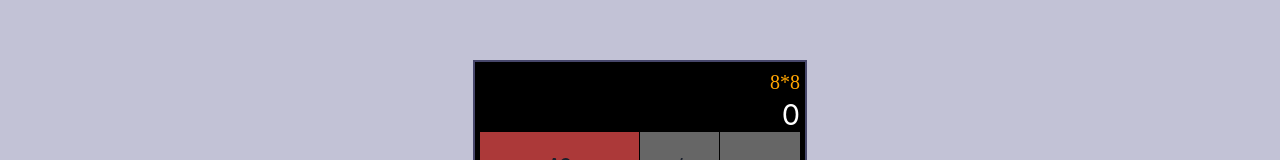
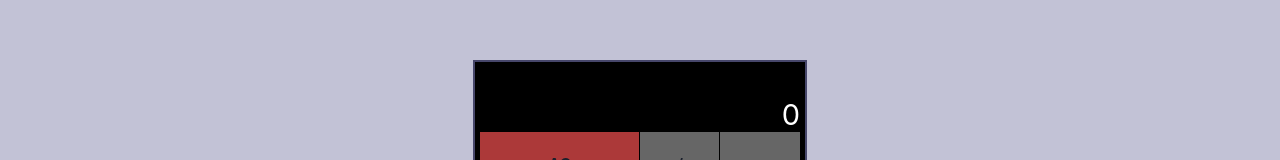
Before and after one commit to caiogiffoni/javascript-calculator, a React (Vite) app: page / in a window 1280 px wide. Shown: the part 108-268 px from the top of the page. Built offline with nearby package versions, Linux system fonts and the light colour scheme.

Commit message:
:sparkles: expression sync

```diff
--- a/src/App.tsx
+++ b/src/App.tsx
@@ -4,12 +4,13 @@ import { ButtonDot } from "./components/ButtonDot";
 import { ButtonNumbers } from "./components/ButtonNumbers";
 import { ButtonOperation } from "./components/ButtonOperation";
 import { useDisplay } from "./providers/display";
+import { useExpression } from "./providers/expression";
 
 function App() {
   // const [display, setDisplay] = useState("0");
   const { display } = useDisplay();
 
-  const [exp, setExp] = useState("");
+  const { expression } = useExpression();
 
   // useEffect(() => {}, [display]);
 
@@ -35,7 +36,7 @@ function App() {
       >
         <Box minH="20px" color="orange" textAlign="right">
           <Text fontFamily="digital" fontSize="20px" h="30px">
-            8*8
+            {expression != 0 ? expression : ""}
           </Text>
           <Box
             fontSize="29px"
--- a/src/providers/display/index.tsx
+++ b/src/providers/display/index.tsx
@@ -1,14 +1,14 @@
 import { createContext, useContext, useEffect, useState } from "react";
 
 interface IDisplayContext {
-  display: number | string;
+  display: any;
   setDisplay: React.Dispatch<React.SetStateAction<any>>;
 }
 
 // criar o context
 export const DisplayContext = createContext<IDisplayContext>({
-  display: 0,
-  setDisplay: () => 0,
+  display: "0",
+  setDisplay: () => "0",
 });
 
 // criar o provider
--- /dev/null
+++ b/src/providers/expression/index.tsx
@@ -0,0 +1,31 @@
+import { createContext, useContext, useEffect, useState } from "react";
+import { useDisplay } from "../display";
+
+interface IExpressionContext {
+  expression: string | number;
+  setExpression: React.Dispatch<React.SetStateAction<any>>;
+}
+
+// criar o context
+export const ExpressionContext = createContext<IExpressionContext>({
+  expression: 0,
+  setExpression: () => 0,
+});
+
+// criar o provider
+export const ExpressionProvider = ({ children }: any) => {
+  const [expression, setExpression] = useState("");
+  const { display } = useDisplay();
+
+  useEffect(() => {
+    setExpression(display);
+  }, [display]);
+
+  return (
+    <ExpressionContext.Provider value={{ expression, setExpression }}>
+      {children}
+    </ExpressionContext.Provider>
+  );
+};
+
+export const useExpression = () => useContext(ExpressionContext);
--- a/src/providers/index.tsx
+++ b/src/providers/index.tsx
@@ -1,5 +1,10 @@
 import { DisplayProvider } from "./display";
+import { ExpressionProvider } from "./expression";
 
 export const Providers = ({ children }: any) => {
-  return <DisplayProvider>{children}</DisplayProvider>;
+  return (
+    <DisplayProvider>
+      <ExpressionProvider>{children}</ExpressionProvider>;
+    </DisplayProvider>
+  );
 };
```
